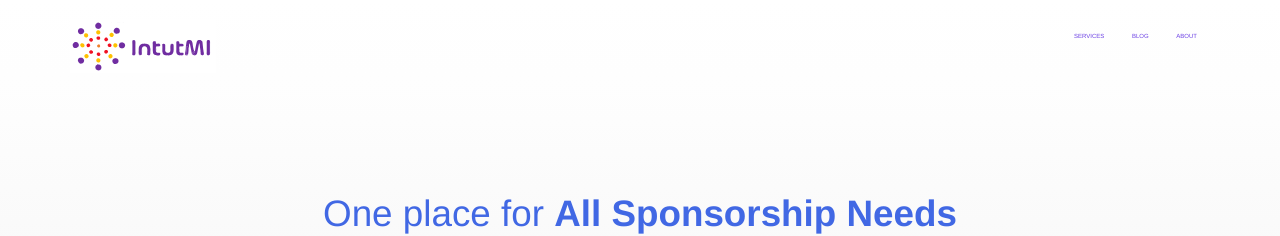
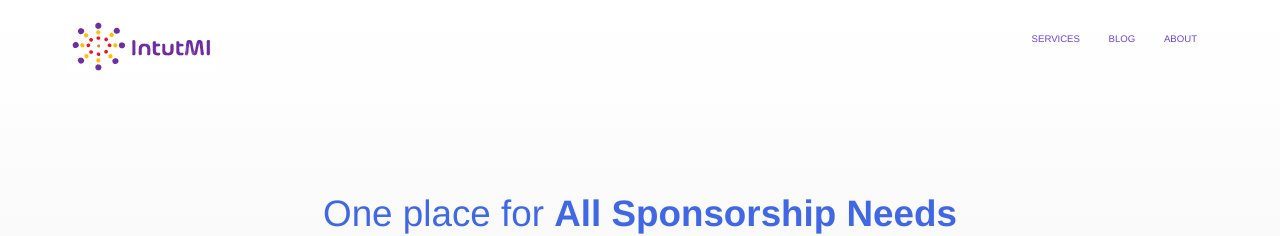
Before and after one commit to intutdev/intutmi.github.io, a Jekyll site: the page built from index.html, in a window 1280 px wide. Shown: the top 236 px of the page. Built offline with Jekyll 4.4.1, drawn with Linux system fonts in a browser that asks for light colours.

Commit message:
Updated '_sass/navigation.scss' via CloudCannon

```diff
--- a/_sass/navigation.scss
+++ b/_sass/navigation.scss
@@ -17,7 +17,7 @@
 
 nav {
 	text-transform: uppercase;
-	font-size: .10em;
+	font-size: .6em;
 	width: 100%;
 
 	@media #{$mid-point} {
```
